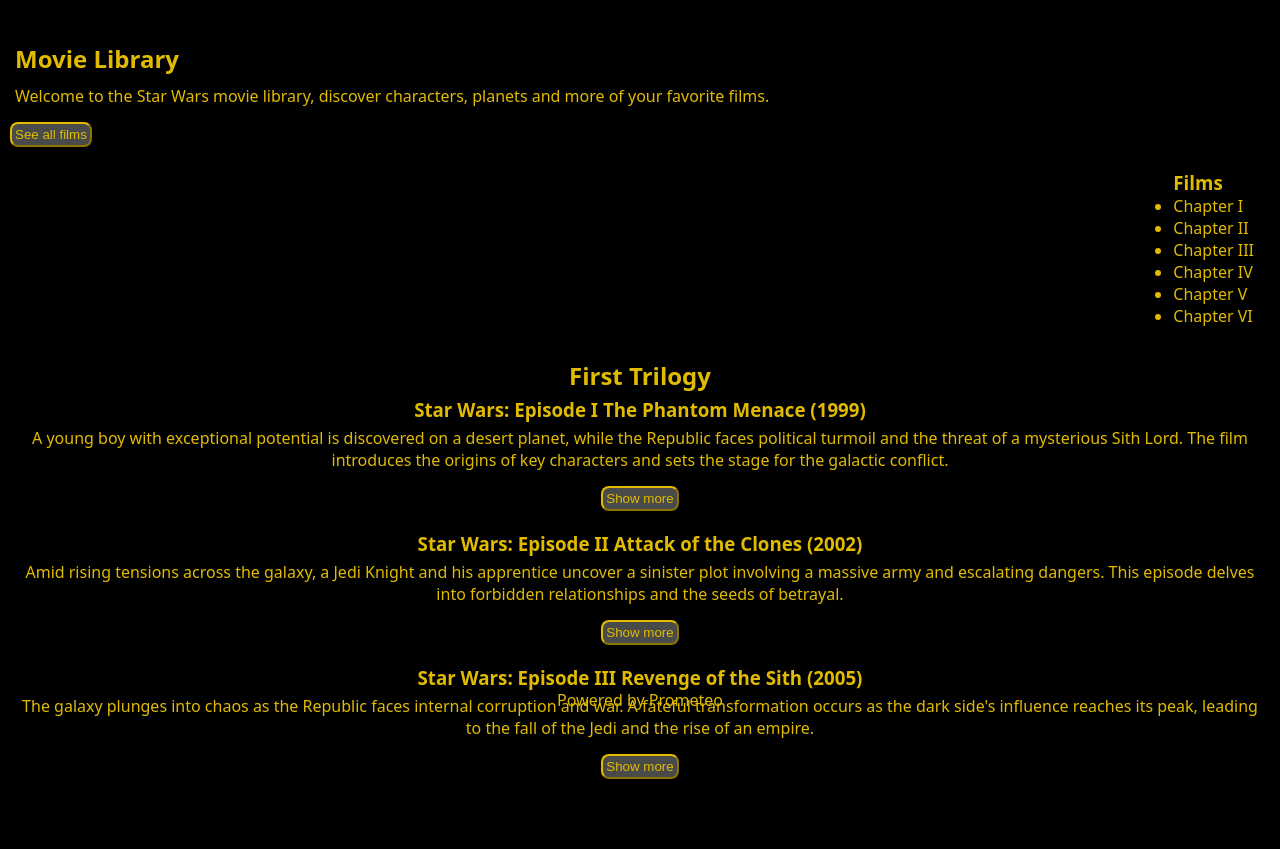
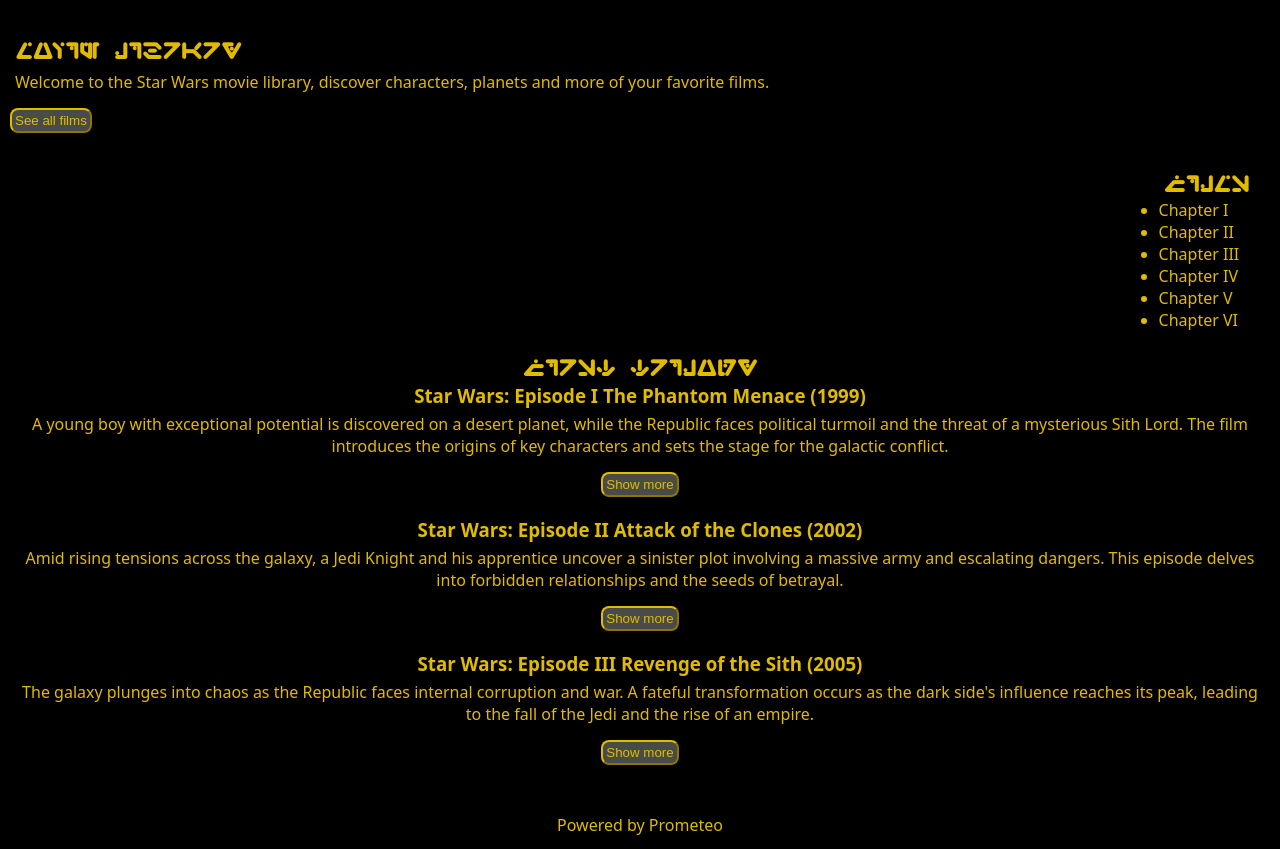
Before and after one commit to MDuran21/entrega_posicionamiento, a plain HTML site: page index.html in a window 1280 px wide. Shown: the part 76-925 px from the top of the page. Before the commit the page ends 875 px from the top, so only its background shows below. Drawn offline with Linux system fonts and the light colour scheme.

Commit message:
4rthCommit

```diff
--- a/index.html
+++ b/index.html
@@ -20,14 +20,14 @@
         <button>See all films</button>
       </section>
       <aside class="sidebar">
-        <h3>Films</h3>
+        <h2>Films</h2>
         <ul>
-          <li>Chapter I</li>
-          <li>Chapter II</li>
-          <li>Chapter III</li>
-          <li>Chapter IV</li>
-          <li>Chapter V</li>
-          <li>Chapter VI</li>
+          <li><a href="./">Chapter I</a></li>
+          <li><a href="./">Chapter II</a></li>
+          <li><a href="./">Chapter III</a></li>
+          <li><a href="./">Chapter IV</a></li>
+          <li><a href="./">Chapter V</a></li>
+          <li><a href="./">Chapter VI</a></li>
         </ul>
       </aside>
     </main>
--- a/styles.css
+++ b/styles.css
@@ -3,6 +3,7 @@
   padding: 0;
   box-sizing: border-box;
   color: rgb(225, 187, 0);
+  text-decoration: none;
 }
 
 :root {
@@ -21,6 +22,7 @@ body {
   height: 100vh;
   min-width: 300px;
   position: relative;
+  min-height: 925px;
 }
 
 body::before {
@@ -46,10 +48,9 @@ body::before {
   font-style: normal;
 }
 
-/*
-body {
+h2 {
   font-family: 'DroidLanguage', Arial, sans-serif;
-} */
+}
 
 .title {
   text-align: center;
```
